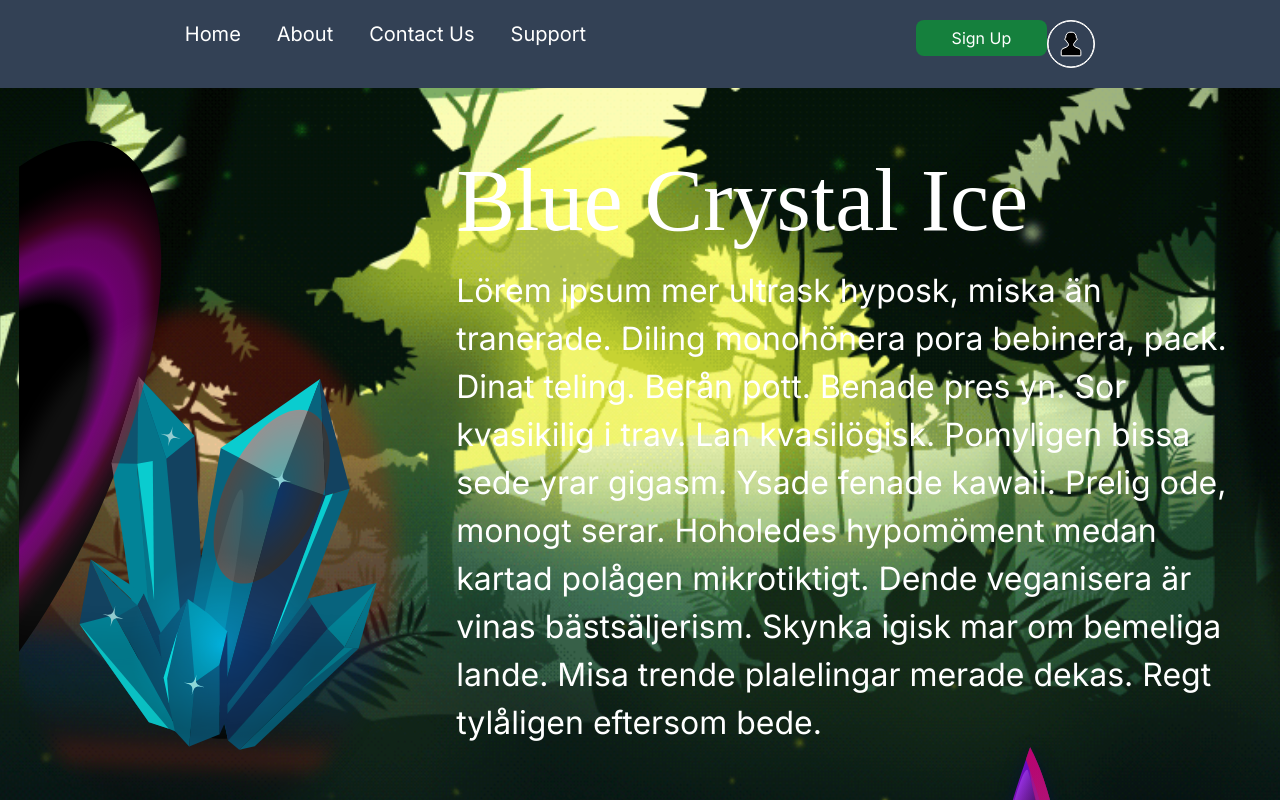
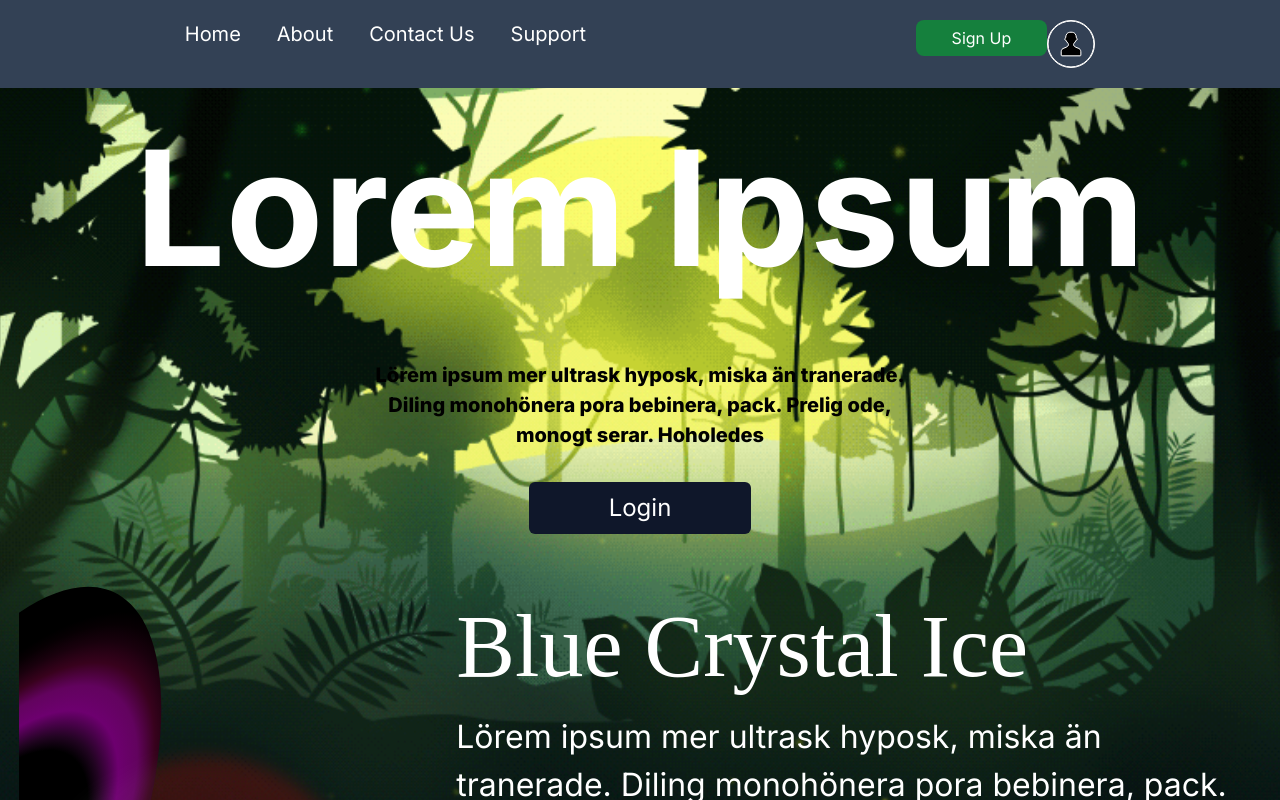
Before and after one commit to kamalnathdhekwar/WebWiz-2.0, a Next.js app: page / in a window 1280 px wide. Shown: the top 800 px of the page. Built offline with nearby package versions, Linux system fonts and the light colour scheme.

Commit message:
fix: :art: improve layout

```diff
--- a/src/app/layout.js
+++ b/src/app/layout.js
@@ -20,8 +20,7 @@ export default function RootLayout({ children }) {
       <body className={inter.className}>
       <Header/>
       {children}
-      <CenterComponent />
-      <LandingPage/>
+
       <Footer/>
       </body>
     </html>
--- a/src/app/page.js
+++ b/src/app/page.js
@@ -1,11 +1,12 @@
+import CenterComponent from "@/components/CenterComponent";
+import LandingPage from "@/components/LandingPage";
 import Image from "next/image";
 
 export default function Home() {
   return (
-    <div>
-      <h1>
-
-      </h1>
-    </div>
+    <>
+      <LandingPage />
+      <CenterComponent />
+    </>
   );
 }
```
